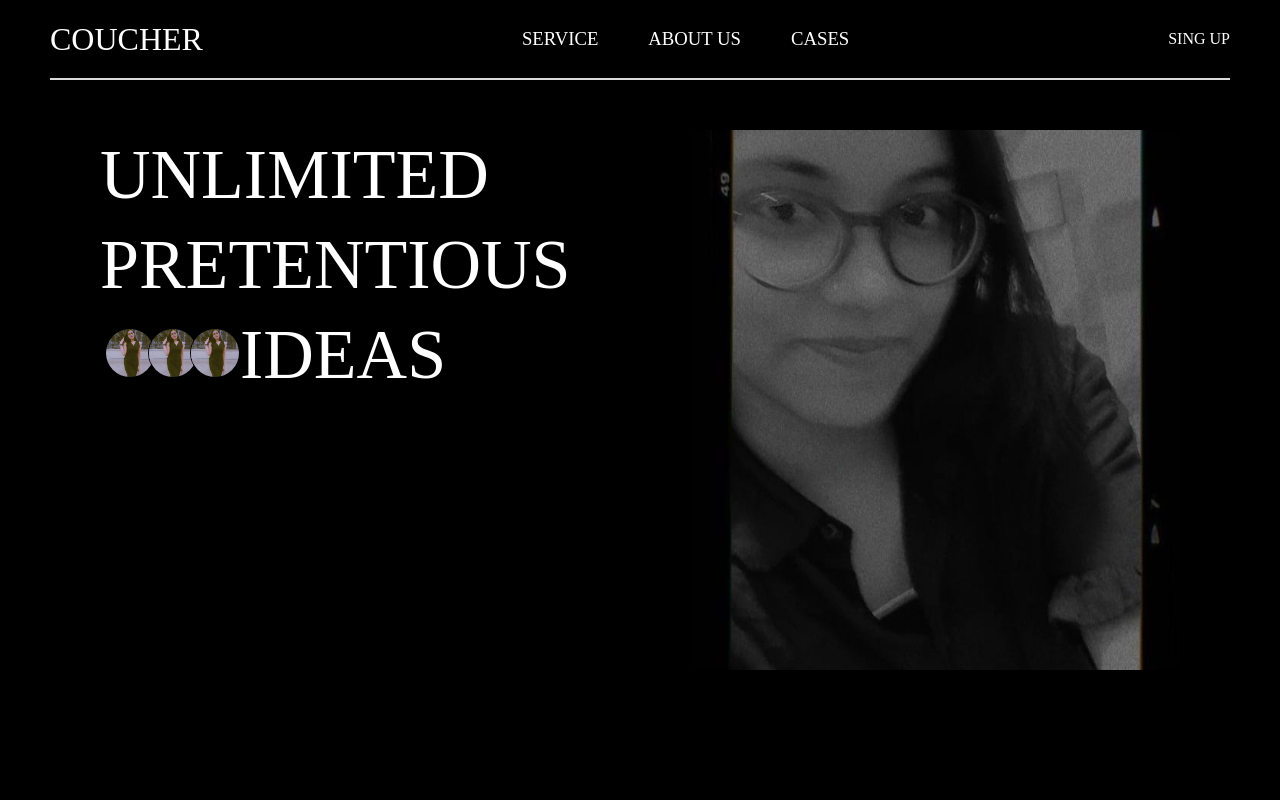
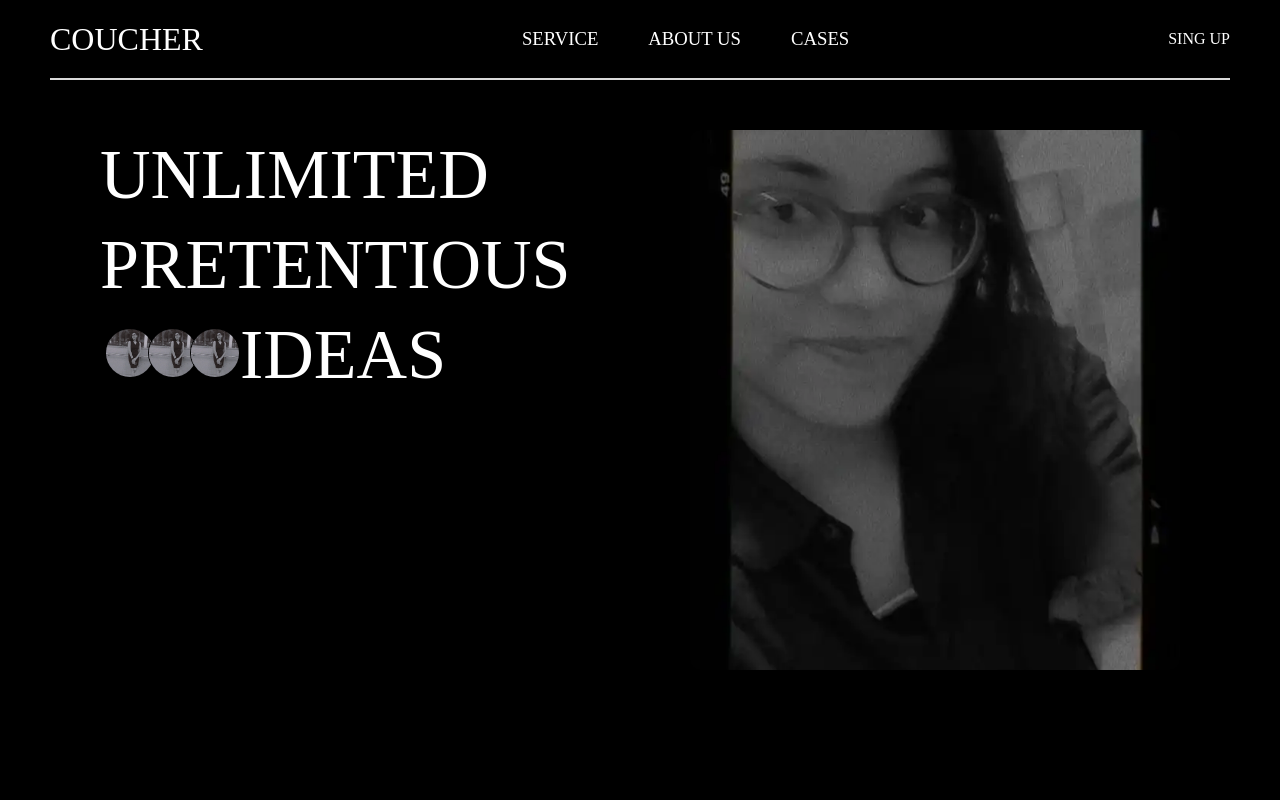
Before and after one commit to Sakshibhagat8/Dynamic-Web-Animation-Project-with-HTML-CSS-JS-and-GSAP, a plain HTML site: page index.html in a window 1280 px wide. Shown: the top 800 px of the page. Drawn offline with nearby package versions, Linux system fonts and the light colour scheme.

Commit message:
Fonts and images added

```diff
--- a/index.html
+++ b/index.html
@@ -19,12 +19,12 @@
         </div>
         <div id="container">
             <div id="left">
-              <h1>UNLIMITED</h1><h1>PRETENTIOUS</h1> <h1><span><img src="img5.jpg"></span>
-                <span><img src="img5.jpg"></span>
-                <span><img src="img5.jpg"></span>IDEAS</h1>
+              <h1>UNLIMITED</h1><h1>PRETENTIOUS</h1> <h1><span><img src="img7.webp"></span>
+                <span><img src="img7.webp"></span>
+                <span><img src="img7.webp"></span>IDEAS</h1>
             </div>
             <div id="right">
-                <img src="im9.jpg" alt="">
+                <img src="im9.webp" alt="">
             </div>
         </div>
 
@@ -32,19 +32,19 @@
     <div id="page2">
         <div class="box">
 
-            <img src="img7.jpg">
+            <img src="img7.webp">
 
 
         </div>
         <div class="box">
 
-            <img src="img7.jpg">
+            <img src="img7.webp">
 
 
         </div>
         <div class="box">
 
-            <img src="img7.jpg">
+            <img src="img7.webp">
 
 
         </div>
```
Also changed, not shown: im9.jpg (deleted), im9.webp (added), img1.jpg (deleted), img2.jpeg (deleted), img3.jpeg (deleted), img4.jpg (deleted), img5.jpg (deleted), img7.jpg (deleted), img7.webp (added).
